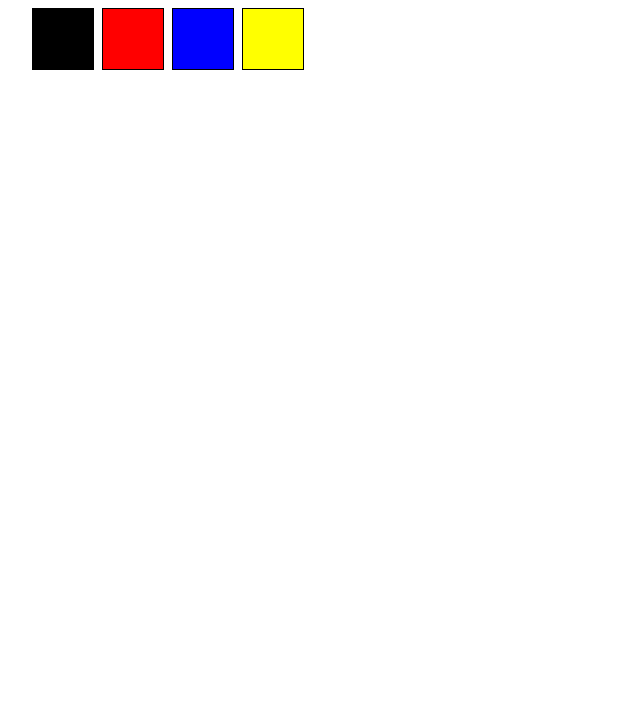
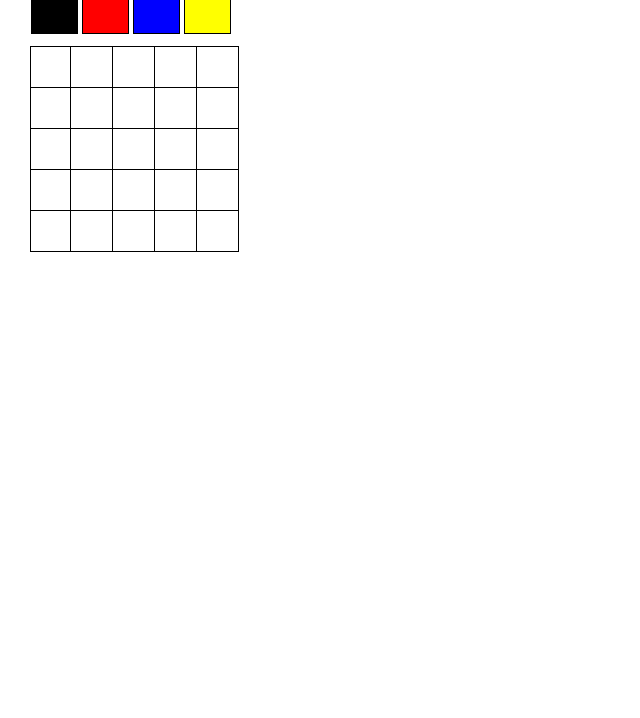
Before and after one commit to vapatty6848/sd-06-project-pixels-art, a plain HTML site: page index.html in a window 1280 px wide. Shown: the part 82-800 px from the top of the page, without its empty margins (0-640 px from the left). Drawn offline with Linux system fonts and the light colour scheme.

Commit message:
Adicionado quadro de pixels

```diff
--- a/index.html
+++ b/index.html
@@ -15,6 +15,45 @@
       <div class="color blue"></div>
       <div class="color yellow"></div>
     </div>
+
+    <div id="pixel-board">
+      <div id="first-line" class="line">
+        <div class="pixel"></div>
+        <div class="pixel"></div>
+        <div class="pixel"></div>
+        <div class="pixel"></div>
+        <div class="pixel"></div>
+      </div>
+      <div id="second-line" class="line">
+        <div class="pixel"></div>
+        <div class="pixel"></div>
+        <div class="pixel"></div>
+        <div class="pixel"></div>
+        <div class="pixel"></div>
+      </div>
+      <div id="third-line" class="line">
+        <div class="pixel"></div>
+        <div class="pixel"></div>
+        <div class="pixel"></div>
+        <div class="pixel"></div>
+        <div class="pixel"></div>
+      </div>
+      <div id="fourth-line" class="line">
+        <div class="pixel"></div>
+        <div class="pixel"></div>
+        <div class="pixel"></div>
+        <div class="pixel"></div>
+        <div class="pixel"></div>
+      </div>
+      <div id="fifth-line" class="line">
+        <div class="pixel"></div>
+        <div class="pixel"></div>
+        <div class="pixel"></div>
+        <div class="pixel"></div>
+        <div class="pixel"></div>
+      </div>
+    </div>
+
     <script src="script.js"></script>
   </body>
 
--- a/style.css
+++ b/style.css
@@ -1,13 +1,14 @@
 body {
+  font-size: 50%;
   margin: 30px;
 }
 
 .color {
   border: 1px solid black;
   display: inline-block;
-  height: 60px;
-  margin: 2px;
-  width: 60px;
+  height: 45px;
+  margin: 10px 1px;
+  width: 45px;
 }
 
 .black {
@@ -25,3 +26,30 @@ body {
 .yellow {
   background-color: yellow;
 }
+
+#pixel-board {
+  height: fit-content;
+}
+
+.line {
+  border-left: 1px solid black;
+  border-top: 1px solid black;
+  margin-bottom: -2px;
+  width: fit-content;
+}
+
+.pixel {
+  background-color: white;
+  border-right: 1px solid black;
+  display: inline-block;
+  height: 40px;
+  margin: 0;
+  padding: 0;
+  width: 39px;
+}
+
+#fifth-line {
+  border-bottom: 1px solid black;
+  height: 40px;
+  padding-bottom: -1px;
+}
```
